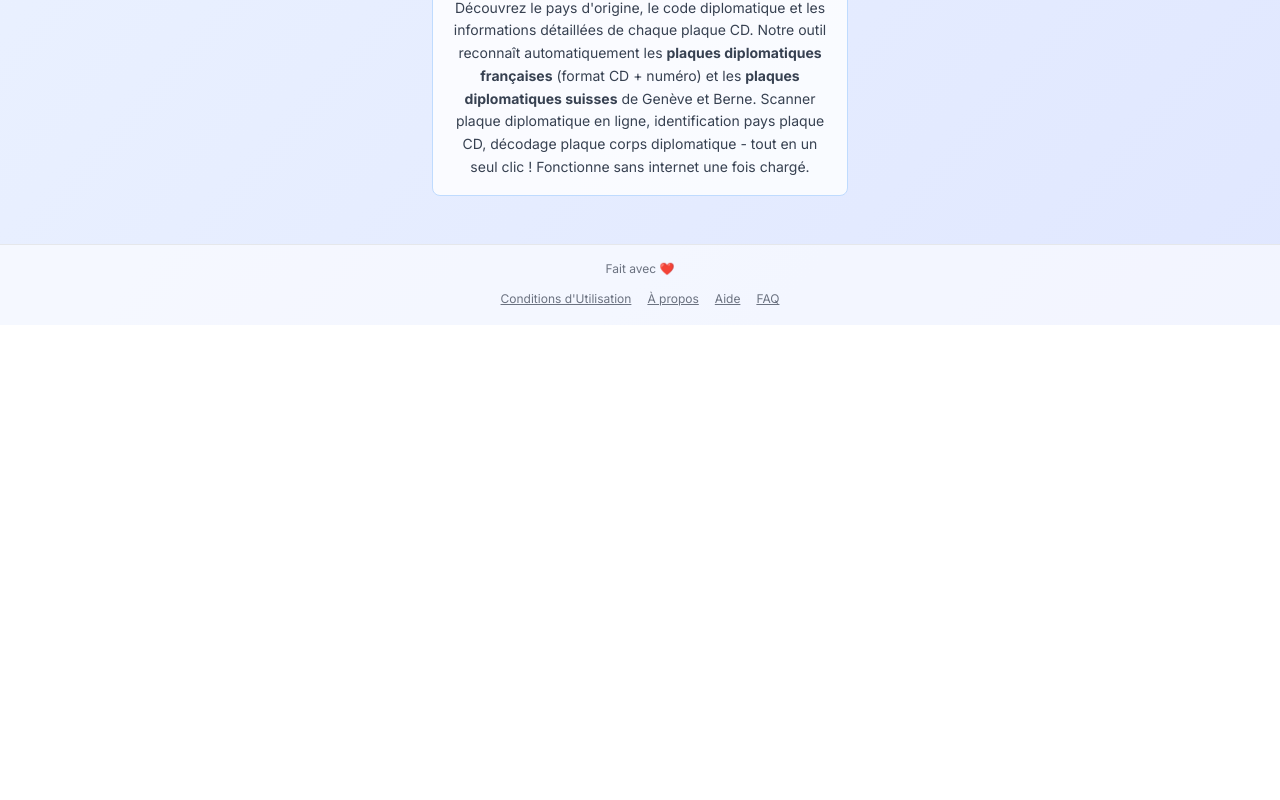
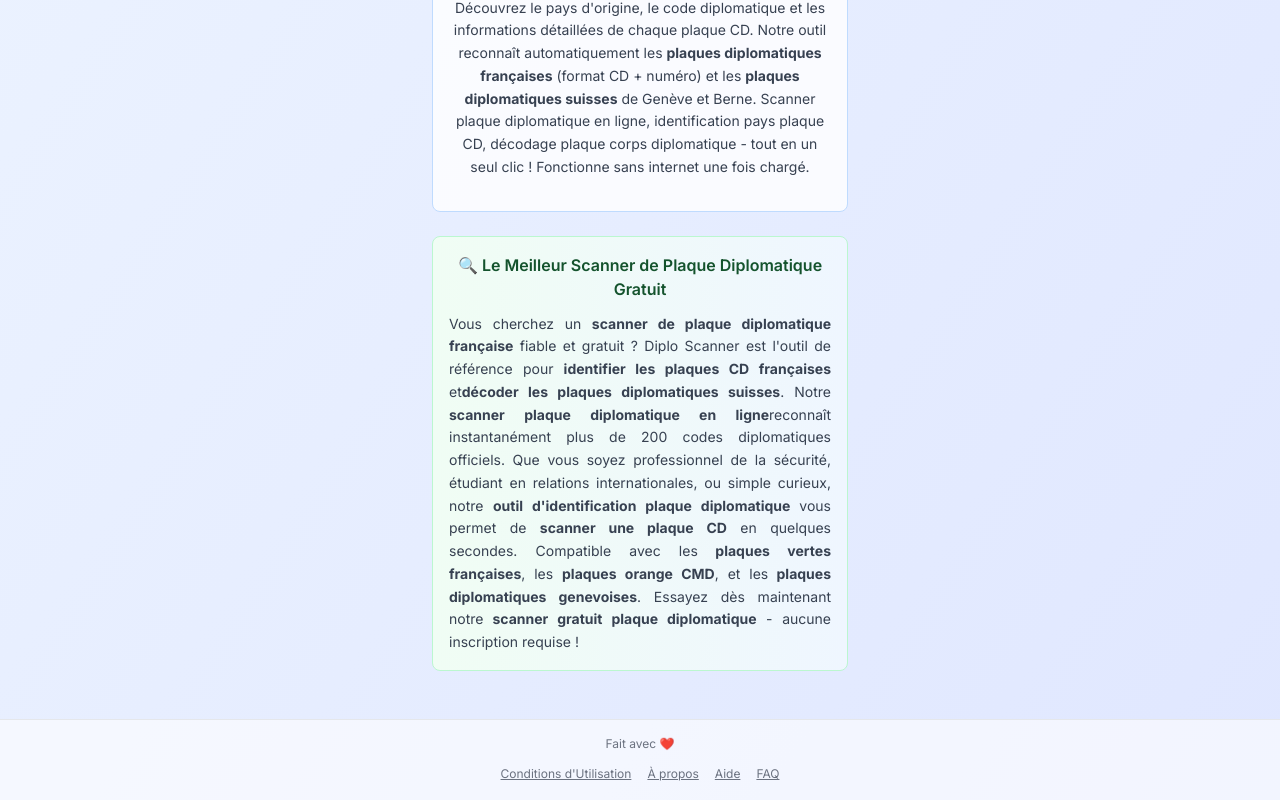
Before and after one commit to enzofunked/Diplo, a Next.js app: page / in a window 1280 px wide. Shown: the part 1134-1934 px from the top of the page. Before the commit the page ends 1459 px from the top, so only its background shows below. Built offline with nearby package versions, Linux system fonts and the light colour scheme.

Commit message:
feat: add SEO-friendly paragraph for French/Swiss diplomatic plate scanner
Add optimized SEO content with targeted keywords and call to action.

Co-authored-by: null <223960738+enzofunked@users.noreply.github.com>

```diff
--- a/app/page.tsx
+++ b/app/page.tsx
@@ -239,11 +239,13 @@ export default function DiploScanner() {
                 📱 Fonctionne sans internet
               </div>
             </div>
+
+            {/* Section principale avec contenu SEO optimisé */}
             <div className="mt-6 px-4 py-4 bg-white/80 rounded-lg border border-blue-200">
               <h2 className="text-lg font-semibold text-blue-900 mb-3 text-center">
                 Scanner de Plaque Diplomatique France & Suisse
               </h2>
-              <p className="text-sm text-gray-700 leading-relaxed text-center">
+              <p className="text-sm text-gray-700 leading-relaxed text-center mb-4">
                 <strong>Identifiez instantanément les plaques diplomatiques françaises et suisses</strong> avec notre
                 scanner gratuit. Découvrez le pays d'origine, le code diplomatique et les informations détaillées de
                 chaque plaque CD. Notre outil reconnaît automatiquement les{" "}
@@ -251,6 +253,26 @@ export default function DiploScanner() {
                 <strong>plaques diplomatiques suisses</strong> de Genève et Berne. Scanner plaque diplomatique en ligne,
                 identification pays plaque CD, décodage plaque corps diplomatique - tout en un seul clic ! Fonctionne
                 sans internet une fois chargé.
+              </p>
+            </div>
+
+            {/* Nouveau paragraphe SEO optimisé */}
+            <div className="mt-4 px-4 py-4 bg-gradient-to-r from-green-50 to-blue-50 rounded-lg border border-green-200">
+              <h3 className="text-md font-semibold text-green-900 mb-3 text-center">
+                🔍 Le Meilleur Scanner de Plaque Diplomatique Gratuit
+              </h3>
+              <p className="text-sm text-gray-700 leading-relaxed text-justify">
+                Vous cherchez un <strong>scanner de plaque diplomatique française</strong> fiable et gratuit ? Diplo
+                Scanner est l'outil de référence pour <strong>identifier les plaques CD françaises</strong> et
+                <strong>décoder les plaques diplomatiques suisses</strong>. Notre{" "}
+                <strong>scanner plaque diplomatique en ligne</strong>
+                reconnaît instantanément plus de 200 codes diplomatiques officiels. Que vous soyez professionnel de la
+                sécurité, étudiant en relations internationales, ou simple curieux, notre{" "}
+                <strong className="font-bold">outil d'identification plaque diplomatique </strong>
+                vous permet de <strong>scanner une plaque CD</strong> en quelques secondes. Compatible avec les
+                <strong> plaques vertes françaises</strong>, les <strong> plaques orange CMD</strong>, et les
+                <strong> plaques diplomatiques genevoises</strong>. Essayez dès maintenant notre
+                <strong> scanner gratuit plaque diplomatique</strong> - aucune inscription requise !
               </p>
             </div>
           </div>
```
